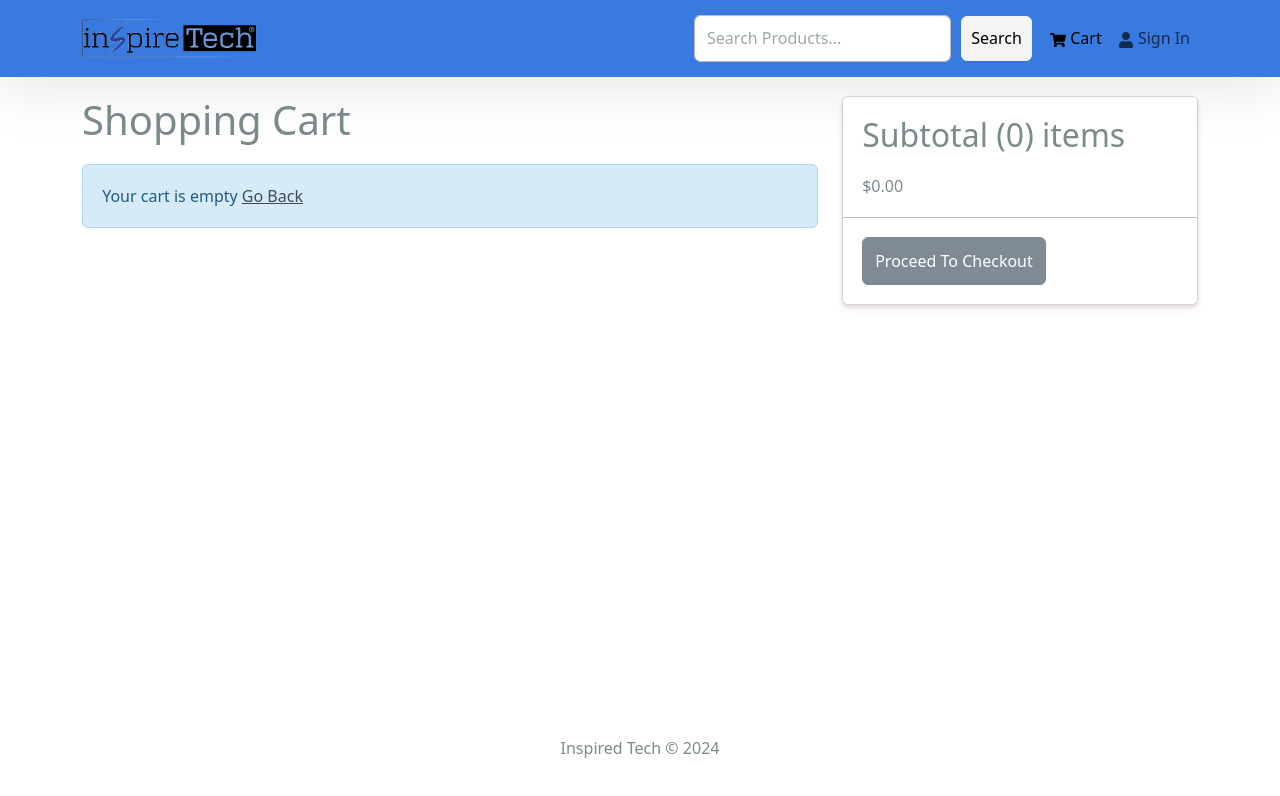
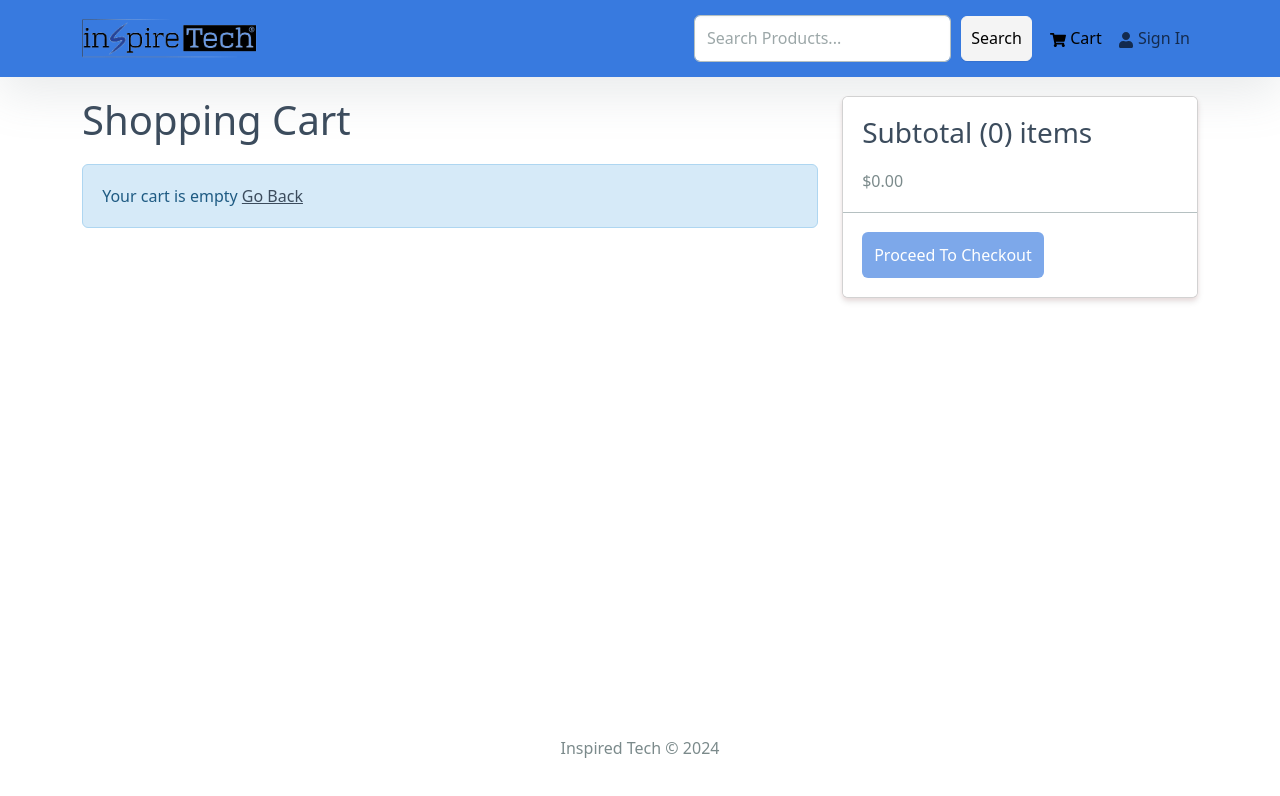
Before and after one commit to hrtechplus/Inspired-Tech, a React (Create React App) app in the folder frontend/: page /cart in a window 1280 px wide. Shown: the top 796 px of the page. Built offline with nearby package versions, Linux system fonts and the light colour scheme.

Commit message:
Update CartScreen.jsx

```diff
--- a/frontend/src/screens/CartScreen.jsx
+++ b/frontend/src/screens/CartScreen.jsx
@@ -37,7 +37,9 @@ const CartScreen = () => {
   return (
     <Row>
       <Col md={8}>
-        <h1 style={{ marginBottom: '20px' }}>Shopping Cart</h1>
+        <h1 class='text-primary ' style={{ marginBottom: '20px' }}>
+          Shopping Cart
+        </h1>
         {cartItems.length === 0 ? (
           <Message>
             Your cart is empty <Link to='/'>Go Back</Link>
@@ -85,13 +87,13 @@ const CartScreen = () => {
         )}
       </Col>
       <Col md={4}>
-        <Card>
+        <Card class=' rounded-lg'>
           <ListGroup variant='flush'>
             <ListGroup.Item>
-              <h2>
+              <h3 class='text-primary '>
                 Subtotal ({cartItems.reduce((acc, item) => acc + item.qty, 0)})
                 items
-              </h2>
+              </h3>
               $
               {cartItems
                 .reduce((acc, item) => acc + item.qty * item.price, 0)
@@ -101,8 +103,14 @@ const CartScreen = () => {
               <Button
                 type='button'
                 className='btn-block'
+                class='btn btn-primary '
                 disabled={cartItems.length === 0}
                 onClick={checkoutHandler}
+                style={{
+                  backgroundColor: '#387ADF',
+                  outline: 'none',
+                  border: 'none',
+                }}
               >
                 Proceed To Checkout
               </Button>
```
